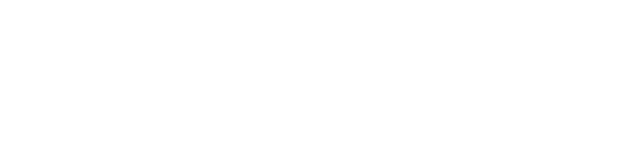
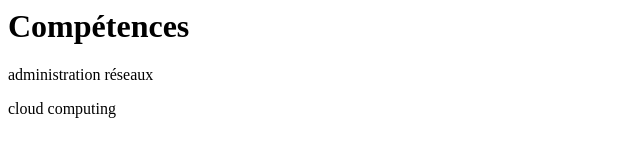
Before and after one commit to wama6/-git-mon-cv, a plain HTML site: page index.html in a window 1280 px wide. Shown: the whole page, without its empty margins (0-640 px from the left). Drawn offline with Linux system fonts and the light colour scheme.

Commit message:
mise en place de la section competences

```diff
--- a/index.html
+++ b/index.html
@@ -7,6 +7,8 @@
     <link rel="stylesheet" href="style.css">
 </head>
 <body>
-
+    <h1>Compétences</h1>
+        <p>administration réseaux</p>
+        <p>cloud computing</p>
 </body>
 </html>
```
